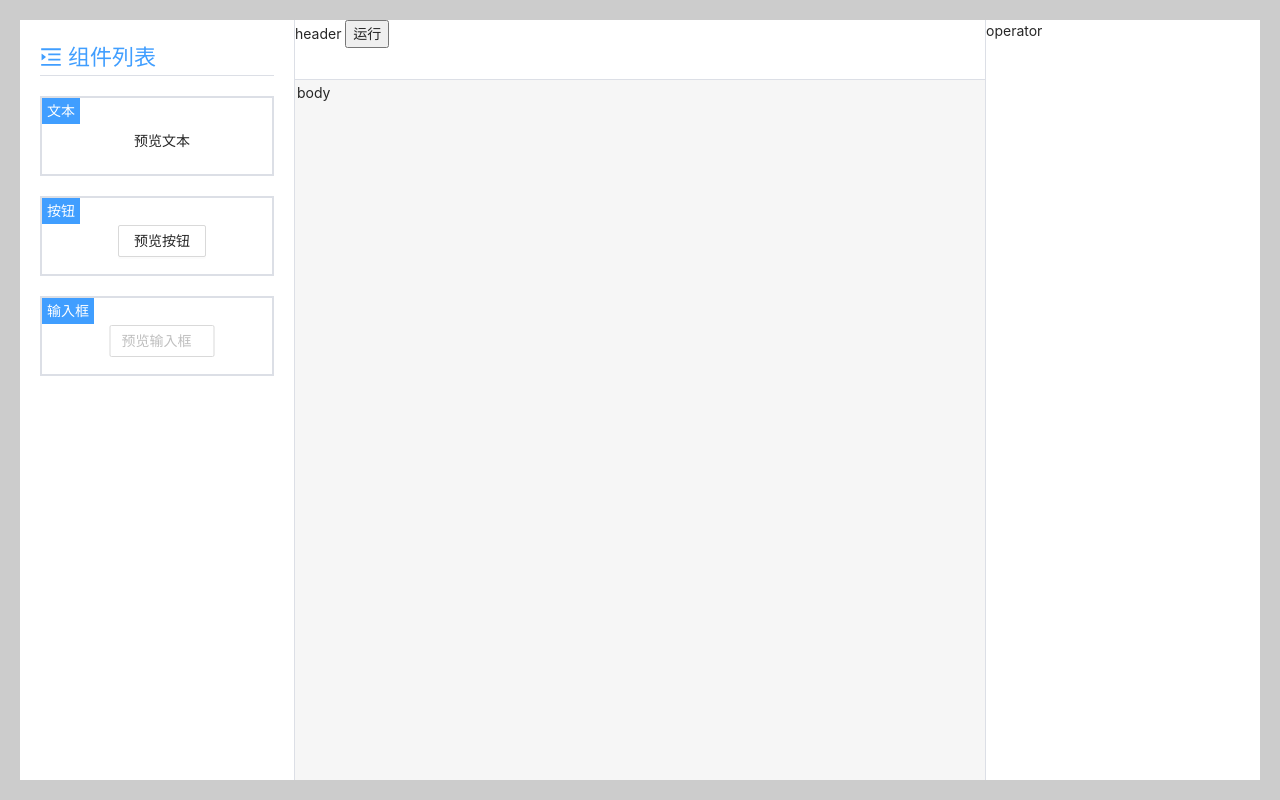
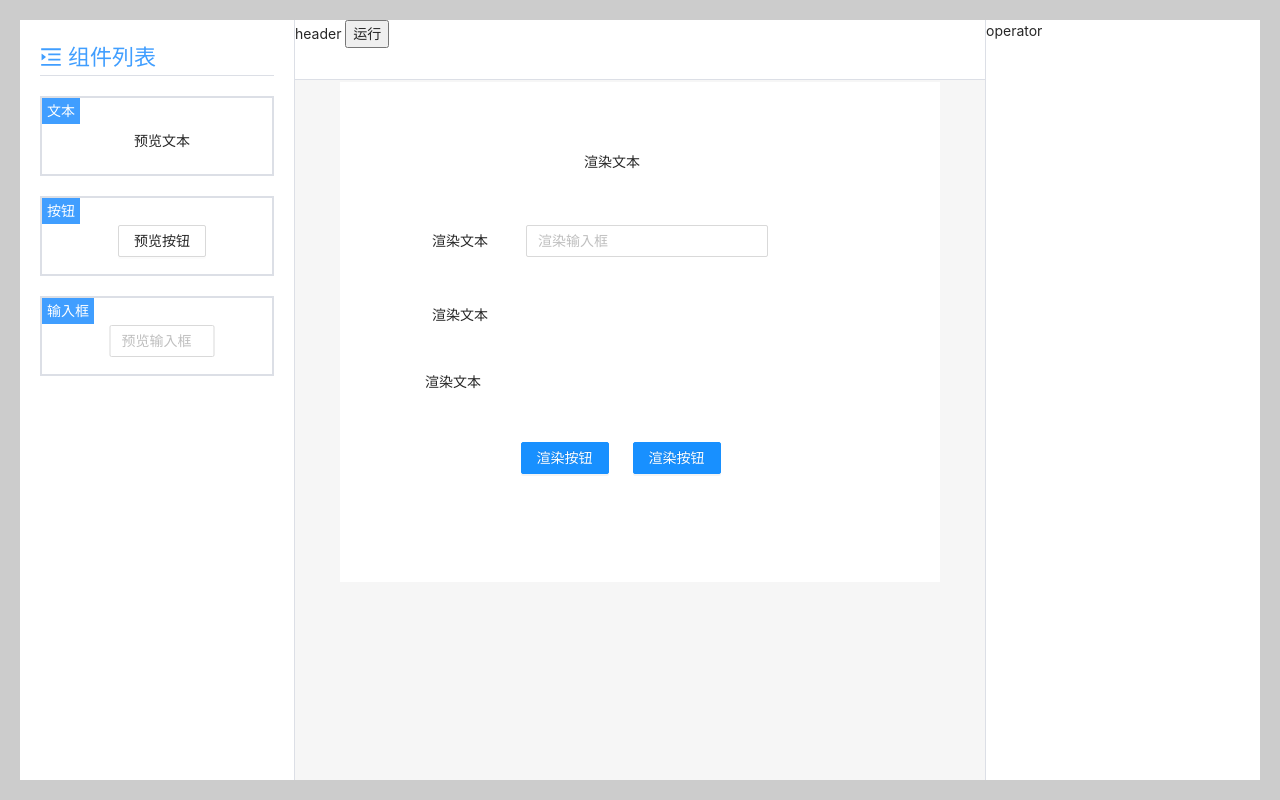
Before and after one commit to lyios8859-1/react-app-editor-project, a React (Vite) app: page / in a window 1280 px wide. Built offline with nearby package versions, Linux system fonts and the light colour scheme.

Commit message:
feat:3,画布容器基础组件渲染

```diff
--- /dev/null
+++ b/src/packages/EditorBlock.tsx
@@ -0,0 +1,33 @@
+
+import { useMemo } from 'react';
+import { VisualEditorBlockData, VisualEditorConfig } from './editor.utils';
+import styles from './style/VisualEditorBlock.module.scss';
+
+export const VisualEditorBlock: React.FC<{
+    block: VisualEditorBlockData,
+    config: VisualEditorConfig,
+    editing: boolean
+}> = (props) => {
+    const style = useMemo(() => {
+        return {
+            top: `${props.block.top}px`,
+            left: `${props.block.left}px`,
+        }
+    }, [props.block.top, props.block.left]);
+
+    const component = props.config.componentMap[props.block.componentKey];
+
+    let render: any;
+    if (!!component) {
+        render = component.render({} as any);
+    }
+
+    return (() => {
+        const mask = props.editing ? 'mask': '';
+        return (
+            <div className={`${styles['visual-editor__block']} ${mask}`.trim()} style={style}>
+                {render}
+            </div>
+        )
+    })()
+}
--- a/src/packages/VisualEditor.tsx
+++ b/src/packages/VisualEditor.tsx
@@ -1,9 +1,12 @@
-import { useState } from 'react';
+import { useMemo, useState } from 'react';
 import { Button } from 'antd';
 import { MenuUnfoldOutlined } from '@ant-design/icons'
 
+import './style/common.scss';
+
 import styles from  './style/VisualEditor.module.scss';
 import { VisualEditorConfig, VisualEditorValue } from './editor.utils';
+import { VisualEditorBlock } from './EditorBlock';
 
 export const VisualEditor: React.FC<{
   value: VisualEditorValue,
@@ -11,13 +14,18 @@ export const VisualEditor: React.FC<{
 }> = (props) => {
   // 当前是否处于编辑状态
   const [editing, setEditing] = useState(true);
-
-
   const methods = {
     toggleEditing () {
       setEditing(!editing);
     }
   }
+
+  const containerStyles = useMemo(() => {
+    return {
+      width: `${props.value.container.width}px`,
+      height: `${props.value.container.height}px`,
+    }
+  }, [props.value.container.height, props.value.container.width]);
   return (<>
       {
         editing ? (
@@ -41,13 +49,37 @@ export const VisualEditor: React.FC<{
             </div>
             <div className={styles['visual-editor__head']}>header <button onClick={methods.toggleEditing}>运行</button></div>
             <div className={styles['visual-editor__operator']}>operator</div>
-            <div className={styles['visual-editor__body']}>body</div>
+            <div className={`${styles['visual-editor__body']} ${styles['custom-bar__style']}`}>
+              <div className={`${styles['editor-body_container']} ${'editor-block__mask'}`} style={containerStyles}>
+                {
+                  props.value.blocks.map((block, index) => {
+                    return <VisualEditorBlock
+                            block={block}
+                            config={props.config}
+                            editing={editing}
+                            key={index}
+                          />
+                  })
+                }
+              </div>
+            </div>
           </div>
         ) : (
           <div className={styles['visual-editor__preview']}>
             <div className={styles['editor-preview__edit']} onClick={methods.toggleEditing}><Button>编辑</Button></div>
-            <div className={styles['editor-preview__content']}>
-              预览区域
+            <div className={styles['preview-edit__warpper']}>
+              <div className={styles['editor-body_container']} style={containerStyles}>
+                {
+                  props.value.blocks.map((block, index) => {
+                    return <VisualEditorBlock
+                            block={block}
+                            config={props.config}
+                            key={index}
+                            editing={editing}
+                          />
+                  })
+                }
+              </div>
             </div>
           </div>
         )
--- a/src/packages/editor.utils.tsx
+++ b/src/packages/editor.utils.tsx
@@ -1,7 +1,7 @@
 /**
  * 容器中每个元素的的数据类型
  */
-export interface VisualEditorBlock {
+export interface VisualEditorBlockData {
     componentKey: string, // component 对象的的 key，通过该值找到 visual config 中的对应的 component
     top: number, // block 在容器中的 top 位置
     left: number, // block 在容器中的 left 位置
@@ -23,7 +23,7 @@ export interface VisualEditorValue {
         height: number,
         width: number,
     },
-    blocks: VisualEditorBlock[]
+    blocks: VisualEditorBlockData[]
 }
 
 /**
@@ -33,7 +33,7 @@ export interface VisualEditorComponent {
     key: string, // key 组件唯一标识符
     label: string, // label 组件左侧显示名
     render: (data: { // render 组件渲染函数，拖拽后在容器区与呈现的函数
-        block: VisualEditorBlock,
+        block: VisualEditorBlockData,
         size: {width?: string, height?: string},
     }) => JSX.Element,
     prievew: () => JSX.Element, // prievew 组件左侧预览函数
--- a/src/packages/style/VisualEditor.module.scss
+++ b/src/packages/style/VisualEditor.module.scss
@@ -102,8 +102,15 @@ $gap: 20px;
       box-sizing: border-box;
       padding: 2px;
       background-color: #f6f6f6;
+      overflow: auto;
     }
   }
+}
+
+.editor-body_container {
+  position: relative;
+  margin: 0 auto;
+  background-color: #fff;
 }
 
 .visual-editor__preview {
@@ -112,16 +119,32 @@ $gap: 20px;
   width: 100%;
   background-color: rgba(black, 0.1);
   .editor-preview__edit {
+    position: fixed;
+    right: 2%;
+    top: 2%;
+    z-index: 10;
+  }
+  .preview-edit__warpper {
     position: absolute;
-    right: 10px;
-    top: 10px;
-  }
-  .editor-preview__content {
-    position: absolute;
+    top: 50%;
     left: 50%;
-    top: 50%;
     transform: translate(-50%, -50%);
-    width: auto;
-    height: auto;
   }
 }
+
+
+/* 自定义滚动条样式*/
+.custom-bar__style {
+  &::-webkit-scrollbar {
+    width: 8px;
+    height: 8px;
+  }
+  &::-webkit-scrollbar-thumb {
+    border-radius: 1em;
+    background-color: rgba(0, 0, 0, 0.1);
+  }
+  &::-webkit-scrollbar-track {
+    border-radius: 1em;
+    background-color: transparent;
+  }
+}
--- /dev/null
+++ b/src/packages/style/VisualEditorBlock.module.scss
@@ -0,0 +1,3 @@
+.visual-editor__block {
+    position: absolute;
+}
--- /dev/null
+++ b/src/packages/style/common.scss
@@ -0,0 +1,17 @@
+.editor-block__mask {
+    position: relative;
+    .mask {
+        &::after {
+            content: '';
+            position: absolute;
+            top: 0;
+            right: 0;
+            bottom: 0;
+            left: 0;
+            width: 100%;
+            height: 100%;
+            background-color: transparent;
+            border: 2px solid transparent;
+        }
+    }
+}
```
Also changed, not shown: doc/开发文档.md (+106 -1 lines), doc/容器区域组件基础渲染.png (added).
